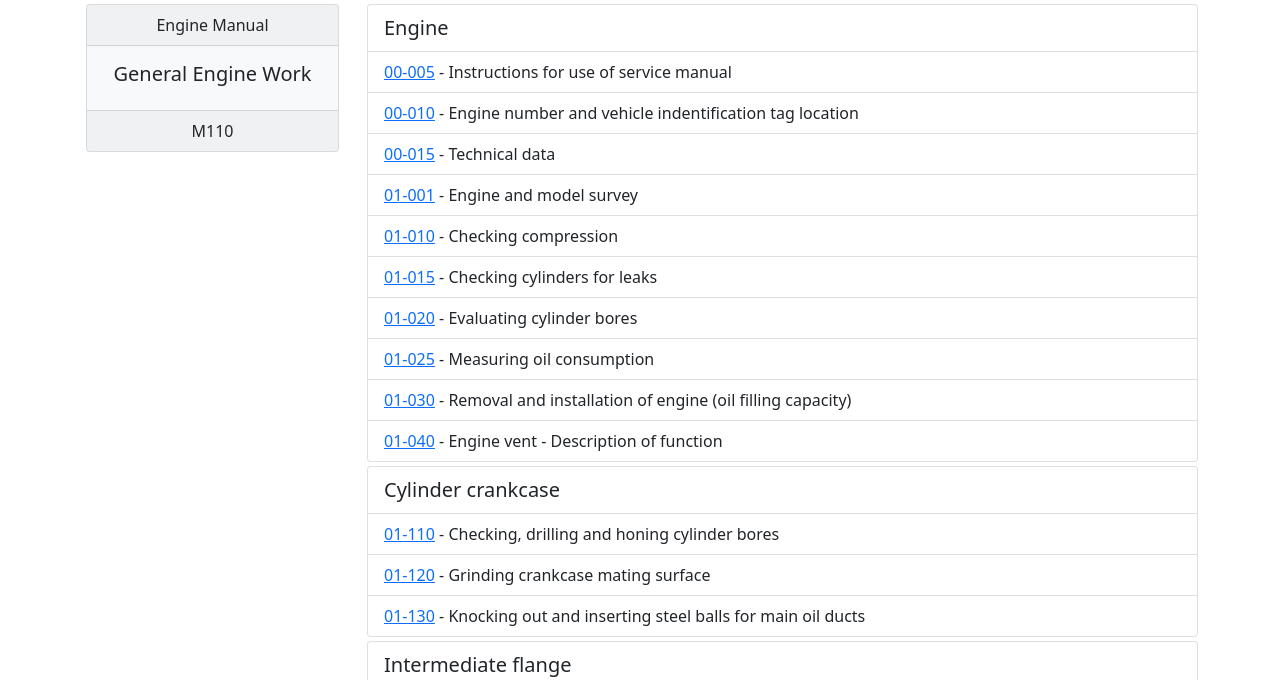
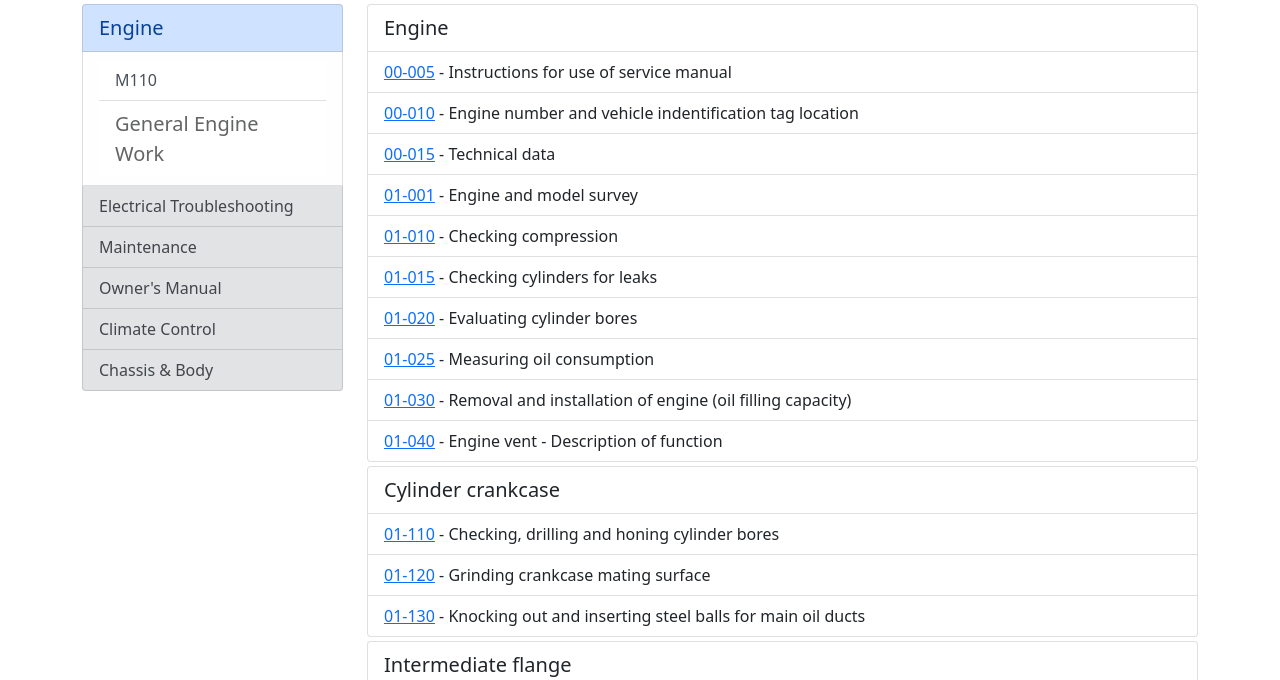
Before and after one commit to W116org/handbook, a Jekyll site: the page built from Engine/110/01-Engine.html, in a window 1280 px wide and 900 px high, cut to the strip 220-900 px from the top of the window. Built offline with Jekyll 4.4.1, drawn with Linux system fonts in a browser that asks for light colours; comment, search, counter and statistics services are not loaded.

Commit message:
Update 01-Engine.html

```diff
--- a/Engine/110/01-Engine.html
+++ b/Engine/110/01-Engine.html
@@ -8,12 +8,17 @@
 
 <div class="row">
   <div class="col-xs-12 col-md-3">
-    <div class="card text-center text-dark bg-light mb-3 mx-1">
-      <div class="card-header">Engine Manual</div>
-      <div class="card-body">
-          <h5 class="card-title">General Engine Work</h5>
+    <div class="list-group">
+      <a href="/Engine/" class="list-group-item list-group-item-primary lead list-group-item-action">Engine</a>
+      <div class="list-group-item list-group-item-light list-group list-group-flush">
+        <a href="/Engine/110/" class="list-group-item list-group-item-action">M110</a>
+        <div class="list-group-item lead">General Engine Work</div>
       </div>
-      <div class="card-footer">M110</div>
+      <a href="/ETM/" class="list-group-item list-group-item-secondary list-group-item-action">Electrical Troubleshooting</a>
+      <a href="/Maintenance/" class="list-group-item list-group-item-secondary list-group-item-action">Maintenance</a>
+      <a href="/OM/" class="list-group-item list-group-item-secondary list-group-item-action">Owner's Manual</a>
+      <a href="/Climate/" class="list-group-item list-group-item-secondary list-group-item-action">Climate Control</a>
+      <a href="/Chassis/" class="list-group-item list-group-item-secondary list-group-item-action">Chassis &amp; Body</a>
     </div>
   </div>
   <div class="col-xs-12 col-md-9">
```
